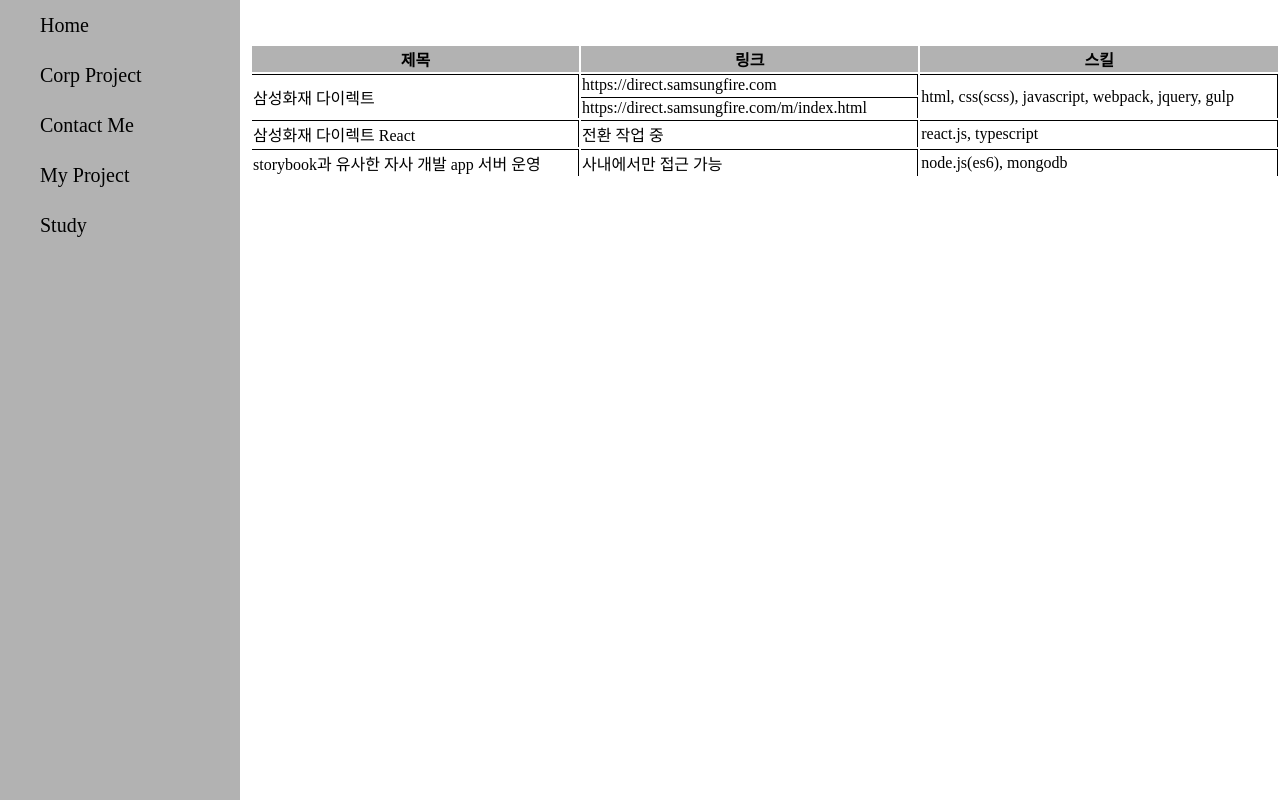
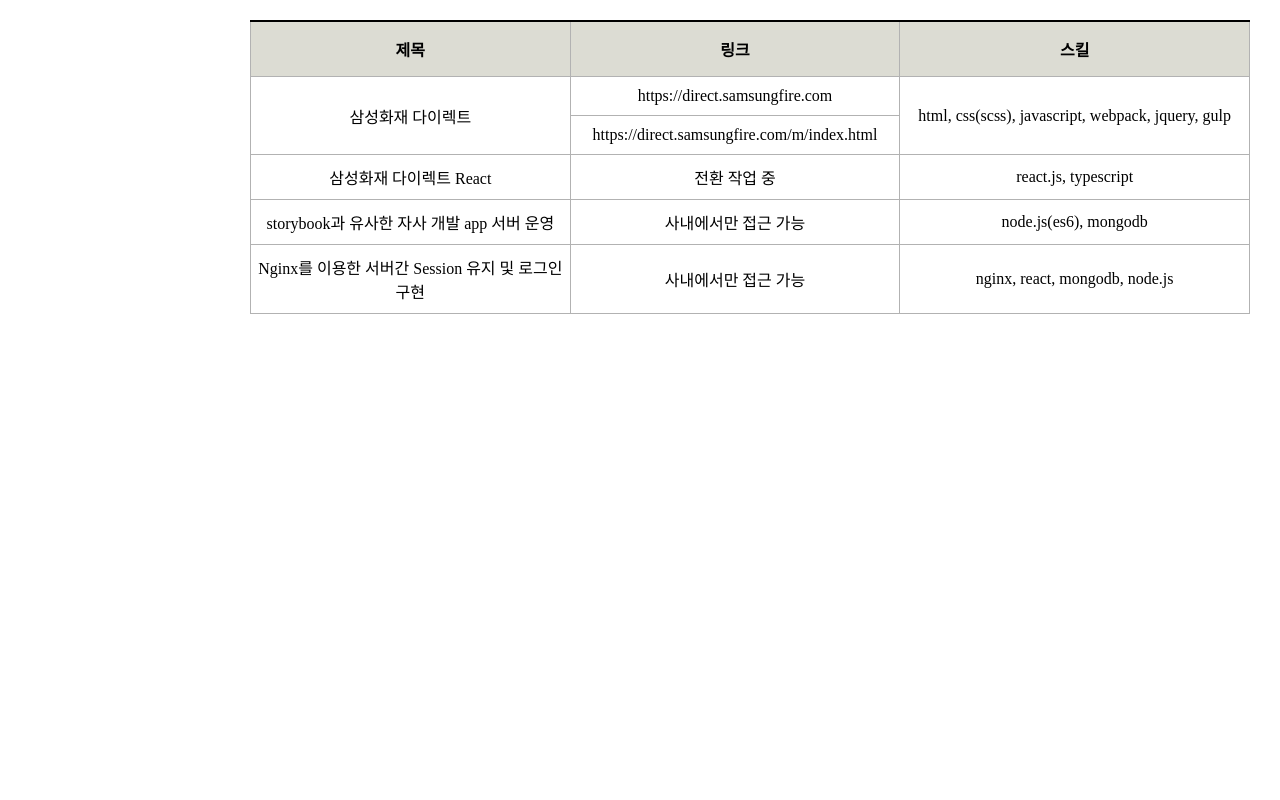
Before and after one commit to anjelra/portfolio, a website: page public/corpProject.html in a window 1280 px wide. Drawn offline with Linux system fonts and the light colour scheme.

Commit message:
포토폴리오 작업중

```diff
--- a/app.js
+++ b/app.js
@@ -4,7 +4,6 @@
 
 console.log(path.join(__dirname, './public/index.html'));
 app.use(express.static(path.join(__dirname, './public')));
-// app.use(express.static(path.join(__dirname, './public/index.html')));
 
 app.listen(3005, function() {
     console.log('3005');
--- a/public/corpProject.html
+++ b/public/corpProject.html
@@ -3,16 +3,16 @@
     <head>
         <meta charset="UTF-8">
         <link rel="stylesheet" href="./style.css">
-        <title>Company</title>
+        <title>Corp Project</title>
     </head>
     <body>
-        <ul class="header">
+        <!-- <ul class="header">
             <li><a href="./index.html">Home</a></li>
             <li><a href="./corpProject.html">Corp Project</a></li>
             <li><a href="tel:010-3355-1720">Contact Me</a></li>
-            <li><a href="./project.html">My Project</a></li>
-            <li>Study</li>
-        </ul>
+            <li><a href="./project.html">Personal Project</a></li>
+            <li><a href="https://puppy912000.gitbook.io/programmers/" title="새창으로 열림" target="_blank">Study</a></li>
+        </ul> -->
         <div class="contents">
             <table>
                 <caption class="caption">회사 프로젝트, 링크, 스킬을 나타내는 표</caption>
@@ -31,11 +31,11 @@
                 <tbody>
                     <tr>
                         <td rowspan="2">삼성화재 다이렉트</td>
-                        <td>https://direct.samsungfire.com</td>
+                        <td><a href="https://direct.samsungfire.com" target="_blank" title="새창으로 열림">https://direct.samsungfire.com</a></td>
                         <td rowspan="2">html, css(scss), javascript, webpack, jquery, gulp</td>
                     </tr>
                     <tr>
-                        <td>https://direct.samsungfire.com/m/index.html</td>
+                        <td><a href="https://direct.samsungfire.com/m/index.html" target="_blank" title="새창으로 열림">https://direct.samsungfire.com/m/index.html</a></td>
                     </tr>
                     <tr>
                         <td>삼성화재 다이렉트 React</td>
@@ -47,6 +47,11 @@
                         <td>사내에서만 접근 가능</td>
                         <td>node.js(es6), mongodb</td>
                     </tr>
+                    <tr>
+                        <td>Nginx를 이용한 서버간 Session 유지 및 로그인 구현</td>
+                        <td>사내에서만 접근 가능</td>
+                        <td>nginx, react, mongodb, node.js</td>
+                    </tr>
                 </tbody>
             </table>
         </div>
--- a/public/style.css
+++ b/public/style.css
@@ -33,10 +33,7 @@
 }
 
 .contents {
-    padding-top: 20px;
-    padding-left: 250px;
-    /* background-image: url('./img/cat.jpg'); */
-    /* background-size: 100% 100%; */
+    padding: 20px 30px 0 250px;
 }
 
 .contents .image-container {
@@ -67,21 +64,35 @@
 }
 
 .caption {
-    visibility: hidden;
+    display: none;
 }
 
 table {
     width: 100%;
-    /* border: 1px solid #000; */
     border-style: 1px none none;
+    border-collapse: collapse;
 }
 
 table tr,
-table td {
-    border-top: 1px solid #000;
-    border-right: 1px solid #000;
+table td,
+table th {
+    border: 1px solid #b2b2b2;
 }
 
 table th {
-    background-color: #b2b2b2;
+    background-color: #DCDCD3;
+    padding: 15px 0;
+    border-style: solid solid none;
+    border-width: 2px 1px 0;
+    border-color: #000 #b2b2b2;
 }
+
+table td {
+    padding: 10px 0;
+    text-align: center;
+}
+
+.contents a {
+    text-decoration: none;
+    color: #000;
+}
```
Also changed, not shown: public/index.html (+4 -6 lines), public/menu.html (added, +16 -0 lines), public/project.html (added, +41 -0 lines), public/img/cat.jpg (deleted).
